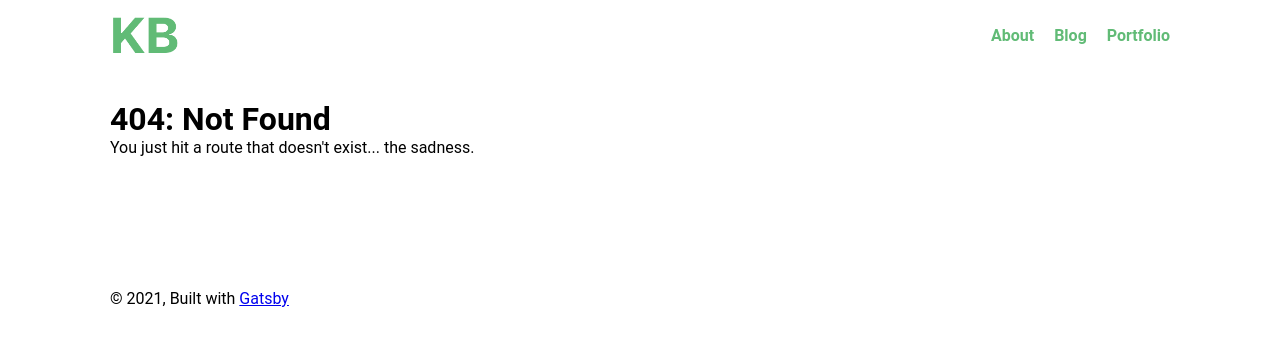
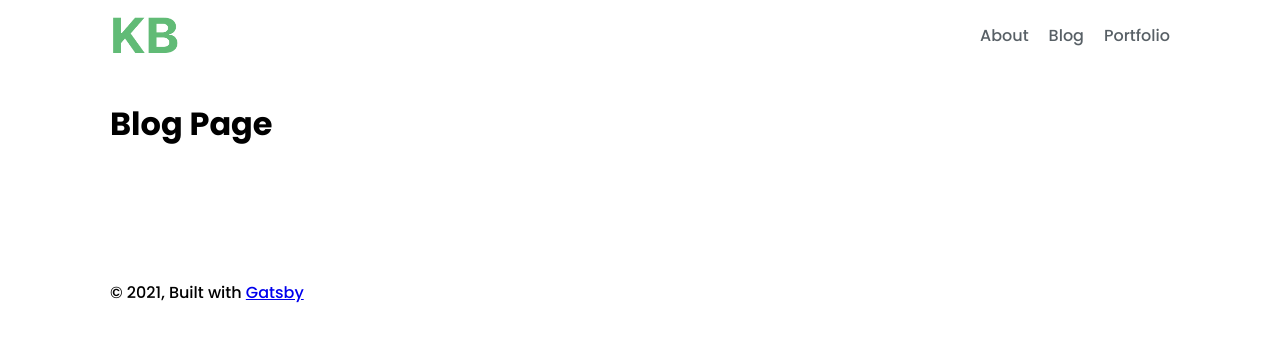
Before and after one commit to alhajr20/My-Website, a Gatsby site: page /blog in a window 1280 px wide. Before the commit this address had no page. Built offline with nearby package versions, Linux system fonts and the light colour scheme; Gatsby itself is replaced by a stand-in of ours.

Commit message:
Changed pages name

```diff
--- a/src/components/header.js
+++ b/src/components/header.js
@@ -30,13 +30,13 @@ const Header = () => (
       <nav className="header__nav">
         <ul>
           <li>
-            <Link to="/about">About</Link>
+            <Link to="/">About</Link>
           </li>
           <li>
-            <Link to="/about">Blog</Link>
+            <Link to="/blog">Blog</Link>
           </li>
           <li>
-            <Link to="/about">Portfolio</Link>
+            <Link to="/portfolio">Portfolio</Link>
           </li>
         </ul>
       </nav>
--- /dev/null
+++ b/src/pages/blog.js
@@ -0,0 +1,13 @@
+import * as React from "react"
+
+import Layout from "../components/layout"
+import Seo from "../components/seo"
+
+const BlogPage = () => (
+  <Layout>
+    <Seo title="Blog" />
+    <h1>Blog Page</h1>
+  </Layout>
+)
+
+export default BlogPage
--- a/src/styles/index.scss
+++ b/src/styles/index.scss
@@ -1,3 +1,5 @@
+@import url('https://fonts.googleapis.com/css2?family=Poppins:wght@300;500;700&display=swap');
+
 * {
     margin: 0;
     padding: 0;
@@ -5,7 +7,7 @@
 }
 
 body {
-    font-family: 'Roboto', sans-serif;
+    font-family: 'Poppins', sans-serif;
 }
 
 .header {
@@ -41,8 +43,12 @@ body {
                 a {
                     text-decoration: none;
                     font-size: 16px;
-                    color: #61bb76;
-                    font-weight: 700;
+                    color: #586066;
+                    transition: all .2s;
+
+                    &:hover {
+                        color: #61bb76;
+                    }
                 }
             }
         }
```
Also changed, not shown: src/pages/portfolio.js (added, +13 -0 lines).
